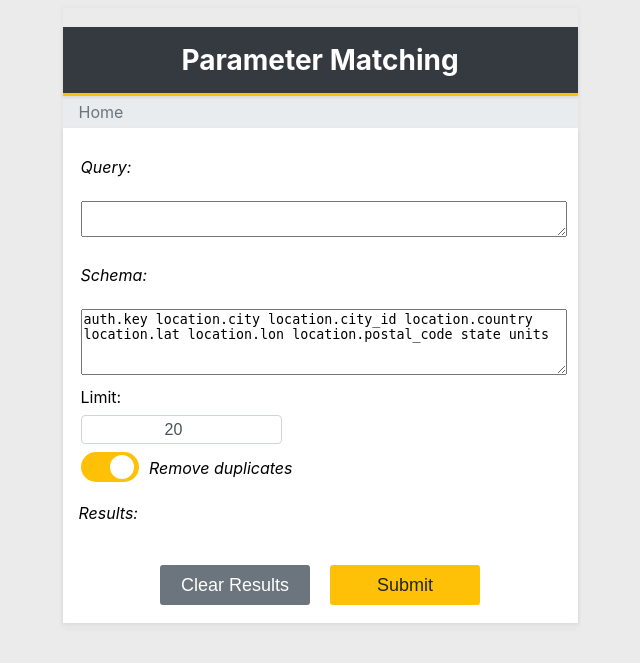
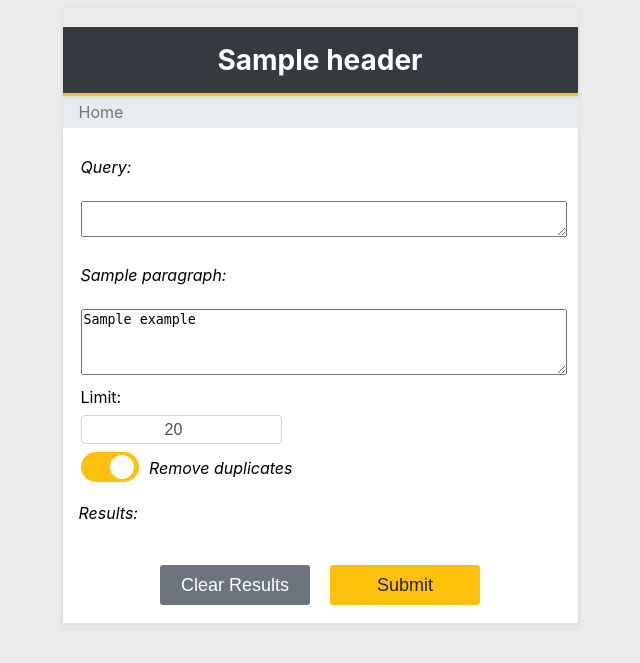
Before and after one commit to SebastianKotstein/Parameter-Matching-Web-APIs, a Flask app: template tools/templates/index.html in a window 1280 px wide. Shown: the top 663 px of the page, without its empty margins (320-960 px from the left). Run offline with Flask 3, Linux system fonts and the light colour scheme; the template is opened without the code that fills it: most values are stand-ins (such as "Sample title", 1, 10 or a date in 2020).

Commit message:
Optn to specify cache and best sz; model-dep HTML

```diff
--- a/tools/app.py
+++ b/tools/app.py
@@ -24,8 +24,34 @@ from flask_swagger_ui import get_swaggerui_blueprint
 from representations import *
 from content_negotiation import *
 
+import os
+
 app = Flask(__name__,static_folder='static')
-pipeline = Pipeline("SebastianKotstein/restberta-qa-parameter-matching",20,2)
+
+MODEL_PM = "SebastianKotstein/restberta-qa-parameter-matching"
+MODEL_ED = "SebastianKotstein/restberta-qa-endpoint-discovery"
+MODEL_ED_PM = "SebastianKotstein/restberta-qa-pm-ed"
+
+#model = os.getenv("MODEL",default=MODEL_PM)
+if "MODEL" in os.environ:
+    model = os.environ["MODEL"]
+else:
+    model = MODEL_PM
+
+#best_size = os.getenv("BEST_SIZE",default=20)
+if "BEST_SIZE" in os.environ:
+    best_size = int(os.environ["BEST_SIZE"])
+else:
+    best_size = 20
+
+#cache_size = os.getenv("CACHE",default=100)
+if "CACHE" in os.environ:
+    cache_size = int(os.environ["CACHE"])
+else:
+    cache_size = 100
+
+print("Model: ",model)
+pipeline = Pipeline(model,best_size,cache_size)
 
 SWAGGER_URL = '/docs'
 OPEN_API_FILE = '/openapi.yml'
@@ -46,6 +72,22 @@ swaggerui_blueprint = get_swaggerui_blueprint(
     #    'additionalQueryStringParams': {'test': "hello"}
     # }
 )
+
+if model == MODEL_PM:
+    header = "RESTBERTa Parameter Matching"
+    paragraph = "Schema"
+    answer = "Parameter"
+    example = "auth.key location.city location.city_id location.country location.lat location.lon location.postal_code state units"
+elif model == MODEL_ED:
+    header = "RESTBERTa Endpoint Discovery"
+    paragraph = "List of Endpoints"
+    answer = "Endpoint"
+    example = "auth.post users.get users.post users.{userId}.address.get users.{userId}.address.put users.{userId}.delete users.{userId}.get users.{userId}.put"
+else:
+    header = "RESTBERTa"
+    paragraph = "Schema"
+    answer = "Answer"
+    example = "auth.key location.city location.city_id location.country location.lat location.lon location.postal_code state units"
 
 app.register_blueprint(swaggerui_blueprint)
 
@@ -86,7 +128,7 @@ def api():
 @produces(MIME_TYPE_APPLICATION_XHTML_XML,MIME_TYPE_TEXT_HTML,MIME_TYPE_HYPERMEDIA_V1_JSON,MIME_TYPE_APPLICATION_JSON)
 def base():
     if MIME_TYPE_APPLICATION_XHTML_XML in list(request.accept_mimetypes.values()) or MIME_TYPE_TEXT_HTML in list(request.accept_mimetypes.values()):
-        return render_template("index.html")
+        return render_template("index.html", header=header, paragraph=paragraph, answer=answer, example=example)
     else:
         response = jsonify({
             "_links":[
--- a/tools/pipeline/pipeline.py
+++ b/tools/pipeline/pipeline.py
@@ -19,7 +19,6 @@ from .input_tokenizer import InputTokenizer
 from .qa_model import QAModel
 from .output_interpreter import OutputInterpreter
 from .lru_cache import LRUCache
-
 import uuid
 
 class InvalidRequestException(Exception):
@@ -28,6 +27,7 @@ class InvalidRequestException(Exception):
         super().__init__(self.message)
 
 class Pipeline:
+
     def __init__(self, model_checkpoint, best_size = 20, cache_size = 1000) -> None:
         self.tokenizer = InputTokenizer("microsoft/codebert-base")
         self.model = QAModel(model_checkpoint)
--- a/tools/templates/index.html
+++ b/tools/templates/index.html
@@ -18,7 +18,7 @@ Copyright 2023 Sebastian Kotstein
 <meta charset='UTF-8'>
 <meta name='viewport' content='width=device-width, initial-scale=1'>
 <link rel="stylesheet" href="{{ url_for('static', filename= 'css/style.css') }}">
-<title id="page-title">Semantic Parameter Matching</title>
+<title id="page-title">{{ header }}</title>
 <script>
 
 	function clearResults(){
@@ -62,7 +62,7 @@ Copyright 2023 Sebastian Kotstein
 
 	function addResultHeader(){
 		var table = document.getElementById("predictions-table");
-		table.innerHTML = "<thead><tr><th style='width:360px'>Parameter</th><th style='width:80px'>Score</th></tr></thead><tbody id='predictions-table-body'></tbody>";
+		table.innerHTML = "<thead><tr><th style='width:360px'>{{ answer }}</th><th style='width:80px'>Score</th></tr></thead><tbody id='predictions-table-body'></tbody>";
 	}
 
     function addResults(json){
@@ -96,7 +96,7 @@ Copyright 2023 Sebastian Kotstein
 <body>
 	<div class="container">
 		<div class="page-header">
-			<h1>Parameter Matching</h1>
+			<h1>{{ header }}</h1>
 		</div>
 		<nav aria-label="breadcrumb">
 			<ol class="breadcrumb">
@@ -119,12 +119,12 @@ Copyright 2023 Sebastian Kotstein
 						</tr>
 						<tr>
 							<td>
-								<p class="config-heading">Schema:</p>
+								<p class="config-heading">{{ paragraph }}:</p>
 							</td>
 						</tr>
 						<tr>
 							<td class="td-input">
-								<textarea name="schema_text" id="schema_text" rows="4" style="width: 480px">auth.key location.city location.city_id location.country location.lat location.lon location.postal_code state units</textarea>
+								<textarea name="schema_text" id="schema_text" rows="4" style="width: 480px">{{ example }}</textarea>
 							</td>
 						</tr>
 						<tr>
```
